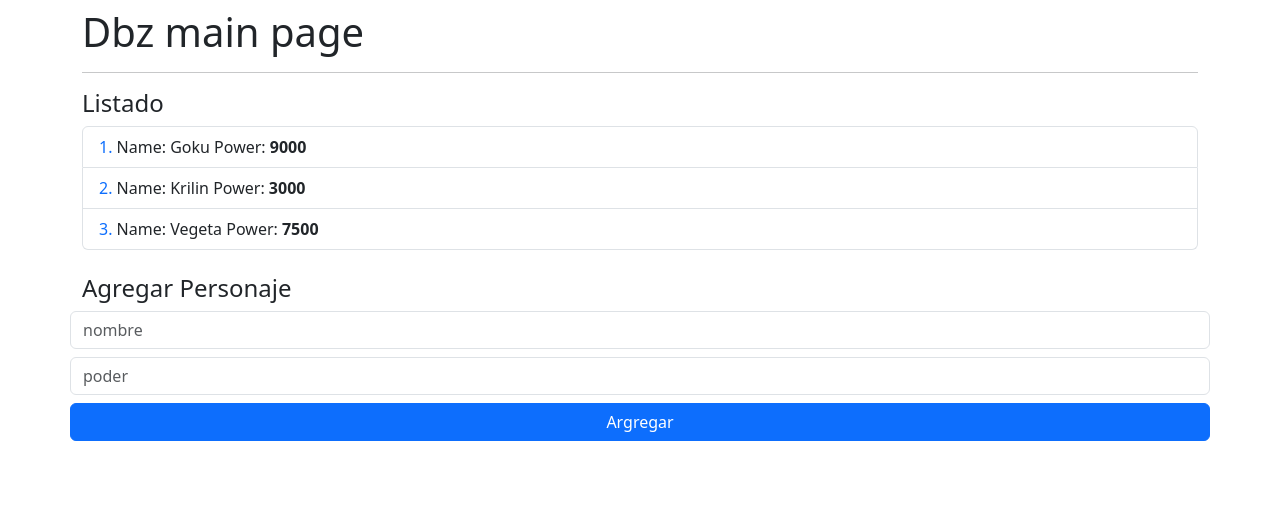
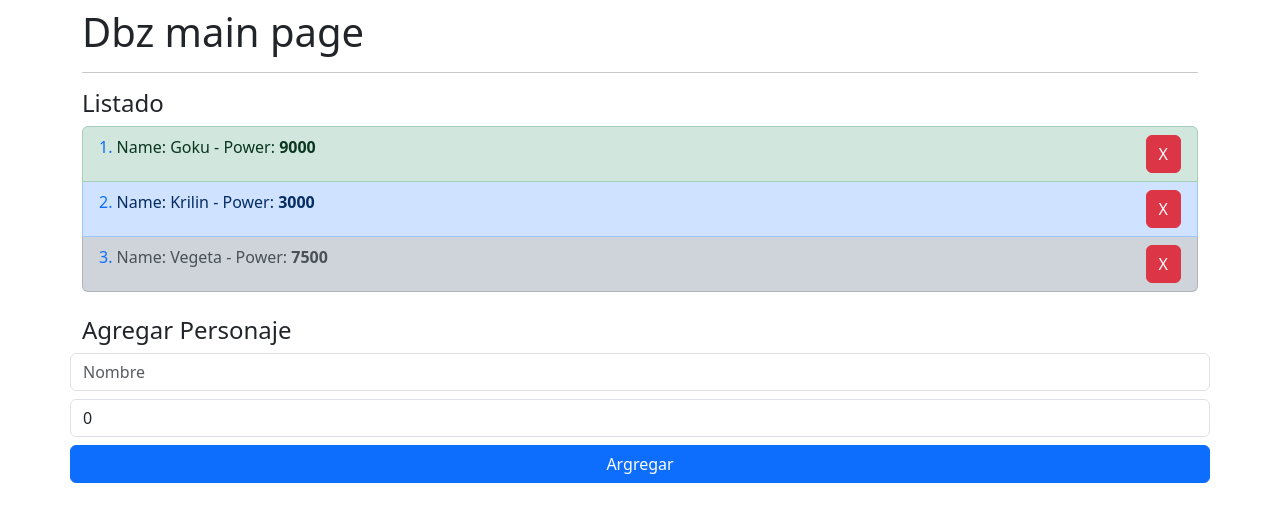
Before and after one commit to jcdev92/testapp, an Angular app: page / in a window 1280 px wide. Shown: the top 522 px of the page. Built offline with nearby package versions, Linux system fonts and the light colour scheme.

Commit message:
anadiendo personajes a la lista dbz

```diff
--- a/src/app/dbz/components/add/add.component.html
+++ b/src/app/dbz/components/add/add.component.html
@@ -1,9 +1,9 @@
 <h4>
   Agregar Personaje
 </h4>
-<form class="row">
-  <input class="form-control mb-2" type="text" placeholder="nombre">
-  <input class="form-control mb-2" type="number" placeholder="poder">
+<form class="row" (ngSubmit)="emitCharacter()">
+  <input class="form-control mb-2" [(ngModel)]="character.name" name="name" type="text" placeholder="Nombre">
+  <input class="form-control mb-2" [(ngModel)]="character.power" name="power" type="number" placeholder="pPoder">
   <button type="submit" class="btn btn-primary">
     Argregar
   </button>
--- a/src/app/dbz/components/add/add.component.ts
+++ b/src/app/dbz/components/add/add.component.ts
@@ -1,4 +1,5 @@
-import { Component } from '@angular/core';
+import { Component, EventEmitter, Output } from '@angular/core';
+import { Character } from '../../interfaces/character.interface';
 
 @Component({
   selector: 'app-dbz-add-character',
@@ -6,5 +7,23 @@ import { Component } from '@angular/core';
   styleUrl: './add.component.css'
 })
 export class AddComponent {
+  @Output()
+  public onNewCharacter: EventEmitter<Character> = new EventEmitter();
 
+  public character: Character = {
+    name: '',
+    power: 0
+  }
+
+  public emitCharacter(): void {
+    if (this.character.name.trim().length === 0) {
+      return;
+    }
+    this.onNewCharacter.emit(this.character);
+
+    this.character = {
+      name: '',
+      power: 0
+    }
+  }
 }
--- a/src/app/dbz/components/list/list.component.html
+++ b/src/app/dbz/components/list/list.component.html
@@ -2,11 +2,27 @@
   Listado
 </h4>
 <ul class="list-group">
-  <li *ngFor="let character of characterList; let i = index" class="list-group-item">
-    <span class="text-primary">{{i+1}}. </span>
-    <span>Name: {{character.name}}</span>
-    <span>
-      Power: <strong>{{character.power}}</strong>
-    </span>
+  <li *ngFor="
+  let character of characterList;
+  let i = index;
+  let isFirst = first;
+  let isLast = last;
+  let isEven = even;
+  let isOdd = odd;"
+  class="list-group-item d-flex justify-content-between"
+  [ngClass]=" {
+    'list-group-item-success': isFirst,
+    'list-group-item-primary': isOdd,
+    'list-group-item-dark': isLast,
+    } ">
+    <div>
+      <span class="text-primary">{{i+1}}. </span>
+      <span>Name: {{character.name}}</span>
+      -
+      <span>
+        Power: <strong>{{character.power}}</strong>
+      </span>
+    </div>
+    <button class="btn btn-danger"> X </button>
   </li>
 </ul>
--- a/src/app/dbz/dbz.module.ts
+++ b/src/app/dbz/dbz.module.ts
@@ -1,5 +1,7 @@
 import { NgModule } from '@angular/core';
 import { CommonModule } from '@angular/common';
+import { FormsModule } from '@angular/forms';
+
 import { MainPageComponent } from './pages/main-page.component';
 import { ListComponent } from './components/list/list.component';
 import { AddComponent } from './components/add/add.component';
@@ -13,7 +15,8 @@ import { AddComponent } from './components/add/add.component';
     AddComponent
   ],
   imports: [
-    CommonModule
+    CommonModule,
+    FormsModule
   ],
   exports: [
     MainPageComponent
--- a/src/app/dbz/pages/main-page.component.html
+++ b/src/app/dbz/pages/main-page.component.html
@@ -5,7 +5,7 @@
     <app-dbz-list [characterList]="characters"></app-dbz-list>
     <br>
     <div class="col">
-      <app-dbz-add-character></app-dbz-add-character>
+      <app-dbz-add-character (onNewCharacter)="addCharacter($event)"></app-dbz-add-character>
     </div>
   </div>
 </div>
--- a/src/app/dbz/pages/main-page.component.ts
+++ b/src/app/dbz/pages/main-page.component.ts
@@ -21,4 +21,8 @@ export class MainPageComponent {
     }
   ]
 
+  public addCharacter(character: Character): void {
+    this.characters.push(character)
+  }
+
 }
```
